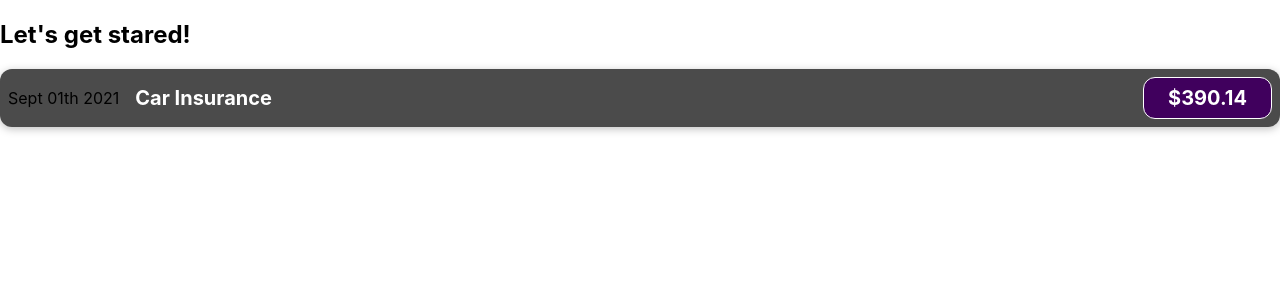
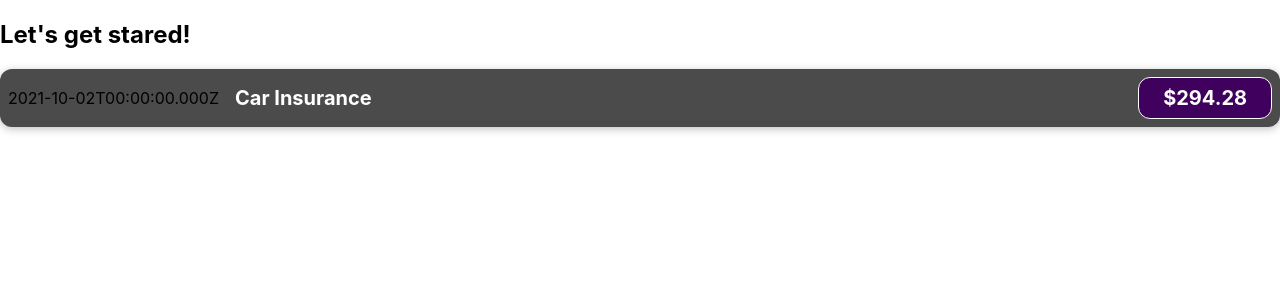
Before and after one commit to avicse1/react-js, a React (Create React App) app: page / in a window 1280 px wide. Shown: the top 300 px of the page. Built offline with nearby package versions, Linux system fonts and the light colour scheme.

Commit message:
dynamic data in expanse component

```diff
--- a/src/components/ExpenseItem.js
+++ b/src/components/ExpenseItem.js
@@ -1,12 +1,15 @@
 import "./ExpenseItem.css";
 
 function ExpenseItem() {
+    const expensDate = new Date(2021, 9, 2);
+    const expenseTitle = "Car Insurance";
+    const expensePrice = 294.28;
     return (
         <div className="expense-item">
-            <div>Sept 01th 2021</div>
+            <div>{expensDate.toISOString()}</div>
             <div className="expense-item__description">
-                <h2>Car Insurance</h2>
-                <div className="expense-item__price">$390.14</div>
+                <h2>{expenseTitle}</h2>
+                <div className="expense-item__price">${expensePrice}</div>
             </div>
         </div>
     );
```
